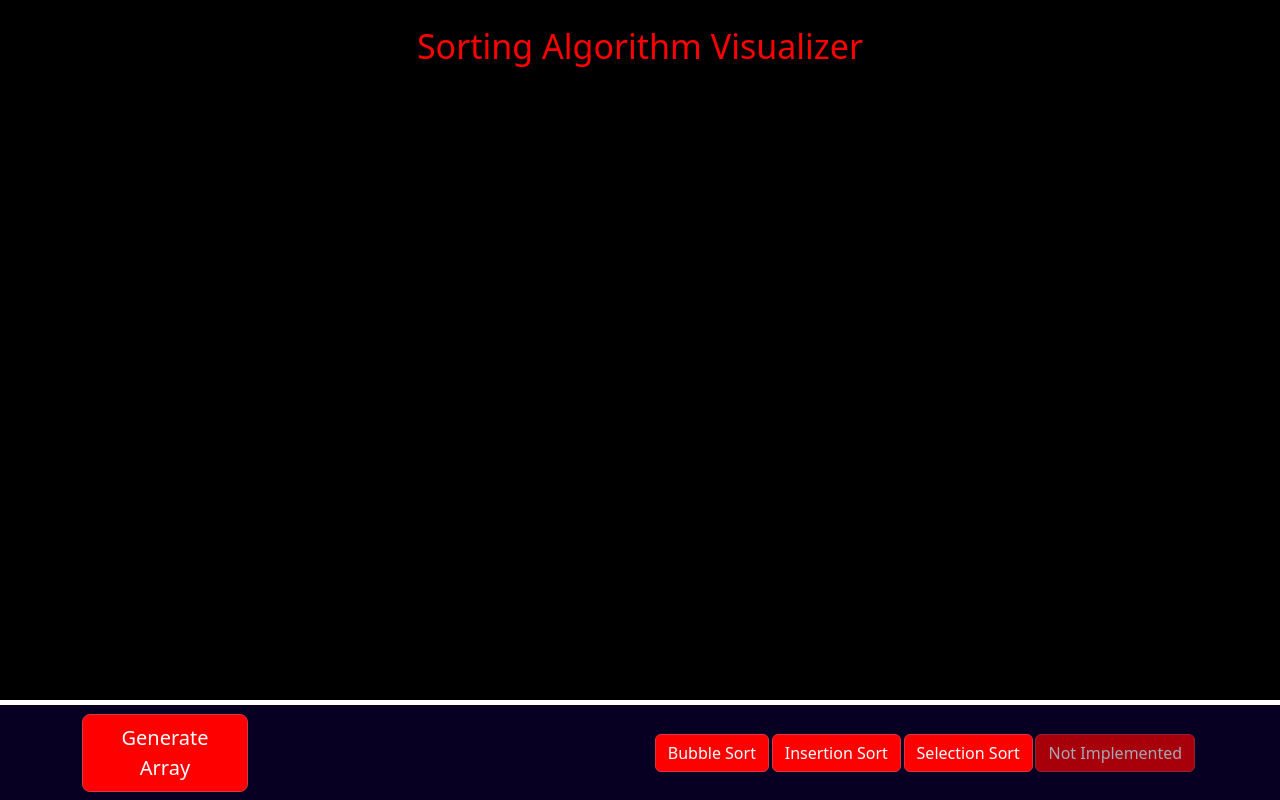
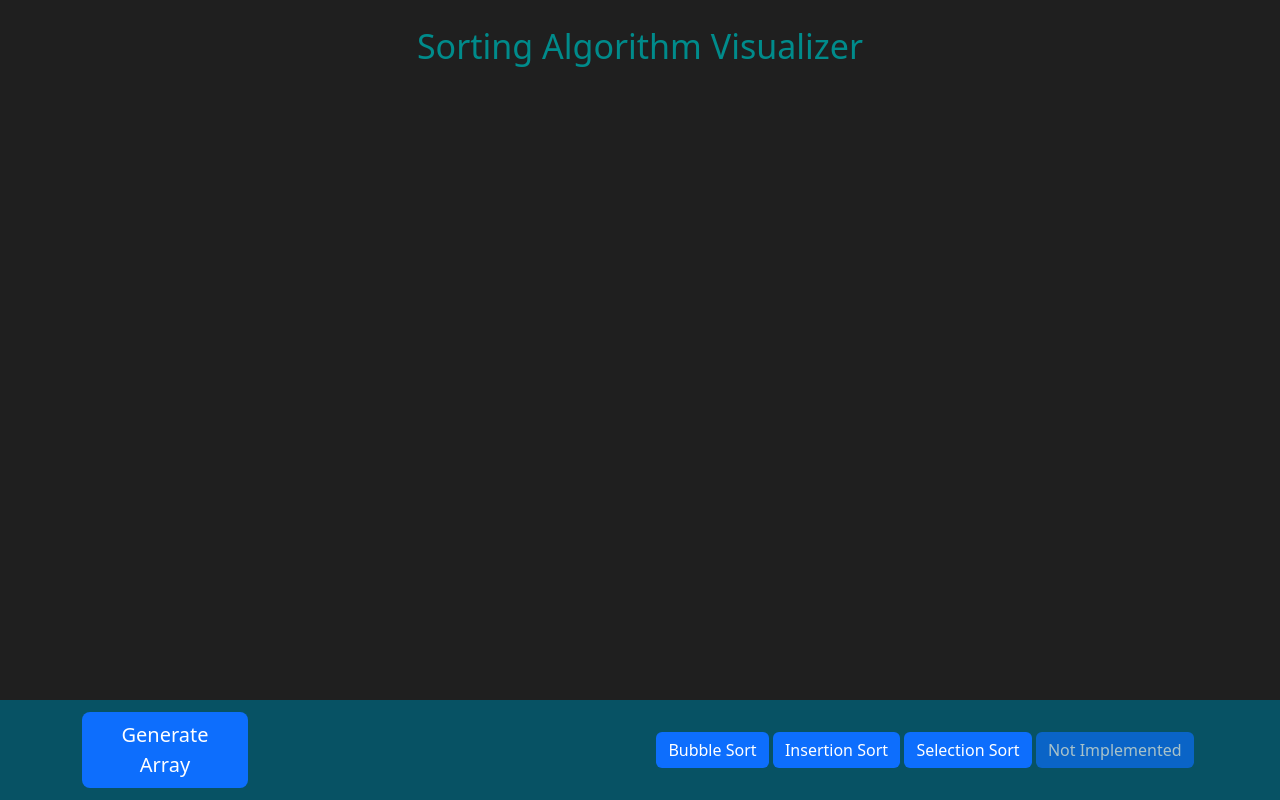
Before and after one commit to SamuTheCoder/Sorting-Algorithm-VIsualizer, a React (Create React App) app in the folder sorting-algorithm-visualizer/: page / in a window 1280 px wide. Built offline with nearby package versions, Linux system fonts and the light colour scheme.

Commit message:
Final changes in style (probably)

```diff
--- a/sorting-algorithm-visualizer/src/App.css
+++ b/sorting-algorithm-visualizer/src/App.css
@@ -5,7 +5,7 @@ body,
   box-sizing: border-box;
   margin: 0;
   padding: 0;
-  background: black;
+  background: rgb(31, 31, 31);
   min-height: 600px;
   min-width: 800px;
 }
--- a/sorting-algorithm-visualizer/src/CSS/Footer.css
+++ b/sorting-algorithm-visualizer/src/CSS/Footer.css
@@ -1,5 +1,5 @@
 .footer{
-    background-color: rgb(7, 0, 34);
+    background-color:  	#075264;
     width:100%;
     height: 8vh;
     min-height: 100px;
@@ -9,7 +9,6 @@
     bottom: 0;
     justify-content: space-between;
     align-items: center;
-    border-top: 5px solid white;
     min-width: 800px;
 
 }
--- a/sorting-algorithm-visualizer/src/CSS/Header.css
+++ b/sorting-algorithm-visualizer/src/CSS/Header.css
@@ -1,5 +1,5 @@
 .header{
-    background-color: black;
+    background-color: rgb(31, 31, 31);
     width: 100%;
     display: flex;
     align-items: center;
@@ -11,5 +11,5 @@
 .header-message{
     text-align: center;
     font-size: 34px;
-    color: red;
+    color:  	#008B8B;
 }
--- a/sorting-algorithm-visualizer/src/Components/Footer.js
+++ b/sorting-algorithm-visualizer/src/Components/Footer.js
@@ -27,8 +27,7 @@ const Footer = ({
         <Row>
           <Col sm={2} className="footer-cols">
             <Button
-              variant="danger"
-              style={{ backgroundColor: "red" }}
+              style={{ border: "none" }}
               size="lg"
               onClick={() => {
                 let barHeight = 0.58 * window.innerHeight;
@@ -41,8 +40,7 @@ const Footer = ({
           <Col sm={4}></Col>
           <Col sm={6} className="footer-cols">
             <Button
-              variant="danger"
-              style={{ backgroundColor: "red" }}
+              style={{ border: "none" }}
               onClick={() => {
                 console.log(array);
                 bubbleSort(
@@ -57,8 +55,7 @@ const Footer = ({
               Bubble Sort
             </Button>
             <Button
-              variant="danger"
-              style={{ backgroundColor: "red" }}
+              style={{ border: "none" }}
               onClick={() => {
                 insertionSort(
                   setArray,
@@ -72,8 +69,7 @@ const Footer = ({
               Insertion Sort
             </Button>
             <Button
-              variant="danger"
-              style={{ backgroundColor: "red" }}
+              style={{ border: "none" }}
               onClick={() => {
                 selectionSort(
                   setArray,
@@ -87,8 +83,7 @@ const Footer = ({
               Selection Sort
             </Button>
             <Button
-              variant="danger"
-              style={{ backgroundColor: "red" }}
+              style={{ border: "none" }}
               onClick={() => {
                 quickSort(
                   [...array],
```
Also changed, not shown: sorting-algorithm-visualizer/src/CSS/Button.css (+1 -11 lines).
